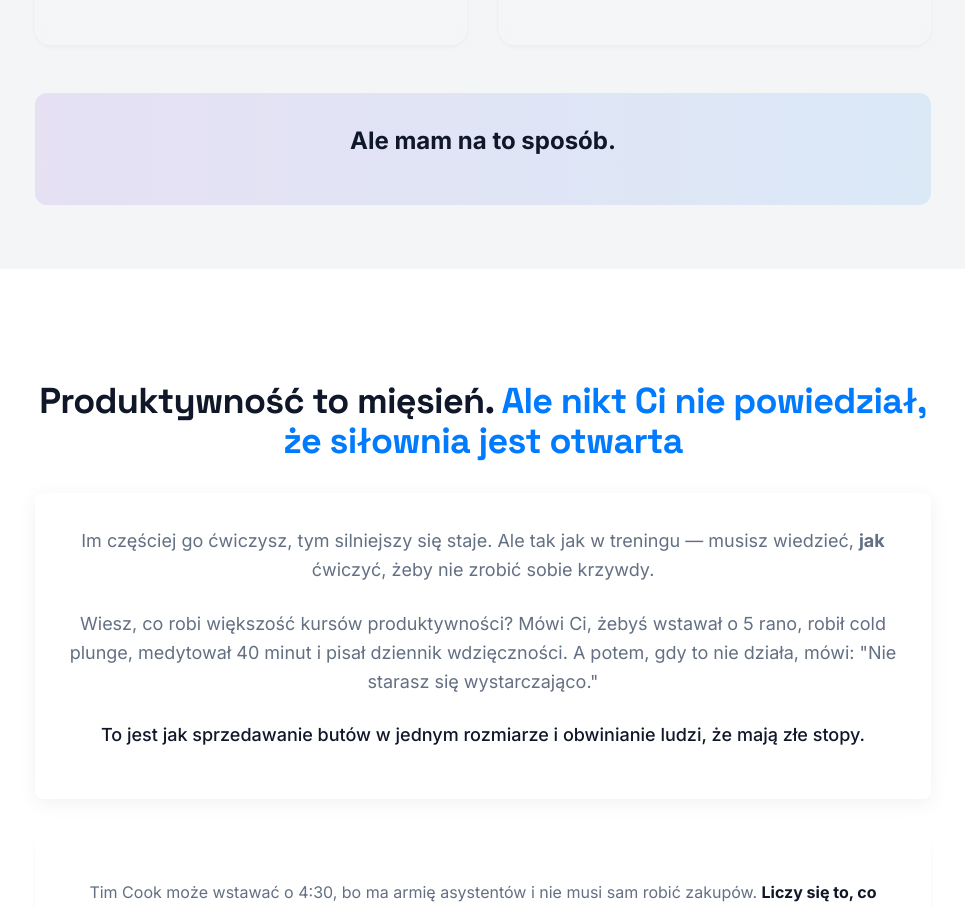
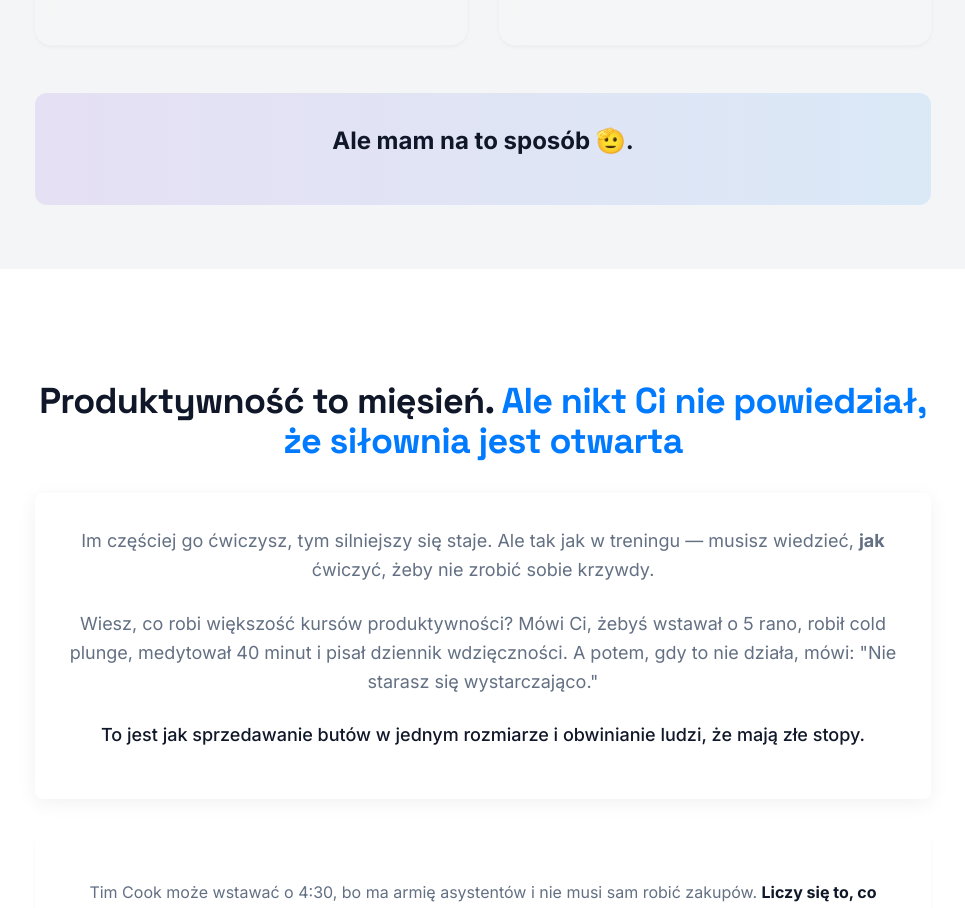
Before and after one commit to ludwikc/siadlak-com, a React (Vite) app: page /program/produktywnosc in a window 1280 px wide. Shown: the part 3460-4368 px from the top of the page, without its empty margins (157-1122 px from the left). Built offline with nearby package versions, Linux system fonts and the light colour scheme.

Commit message:
Preceding changes

```diff
--- a/src/pages/HakowanieProduktywnosci.tsx
+++ b/src/pages/HakowanieProduktywnosci.tsx
@@ -354,8 +354,8 @@ export default function HakowanieProduktywnosci() {
             </div>
 
             <div className="text-center p-8 bg-gradient-to-r from-depth/10 to-electric/10 rounded-xl">
-              <p className="text-2xl font-bold text-foreground">
-                Ale mam na to sposób.
+               <p className="text-2xl font-bold text-foreground">
+                Ale mam na to sposób 🫡.
               </p>
             </div>
           </div>
```
